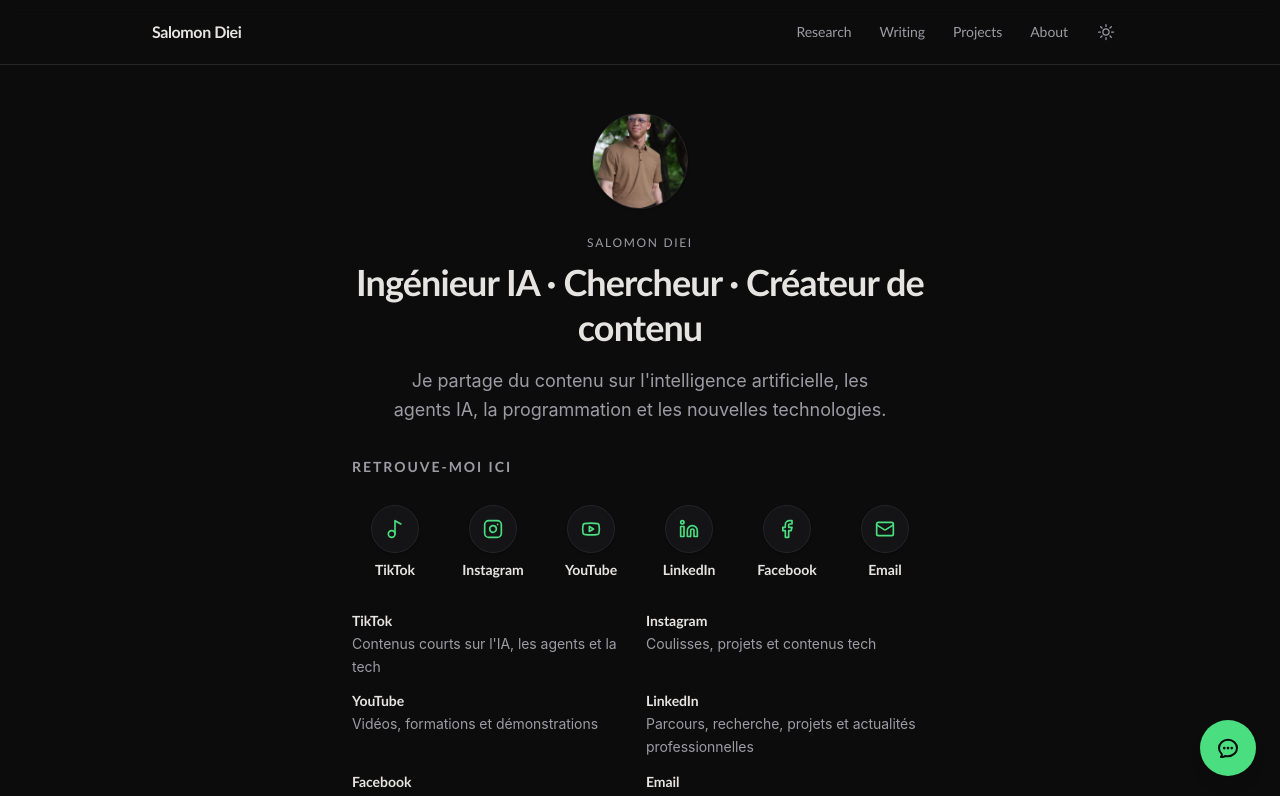
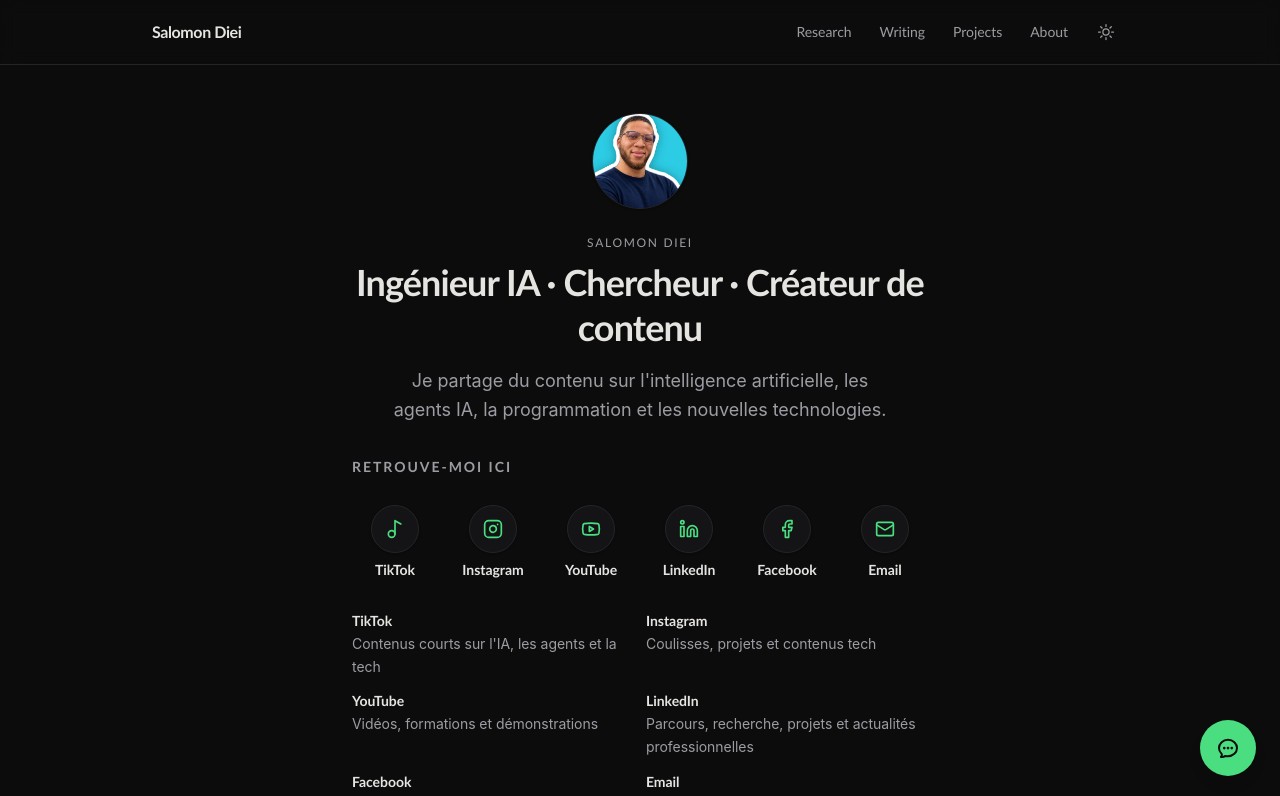
Before and after one commit to Salomondiei08/portfolio, a Next.js app: page /links in a window 1280 px wide. Shown: the top 796 px of the page. Built offline with nearby package versions, Linux system fonts and the light colour scheme.

Commit message:
Use social profile image on links page

```diff
--- a/src/app/links/page.tsx
+++ b/src/app/links/page.tsx
@@ -25,9 +25,9 @@
     type: "profile",
     images: [
       {
-        url: "https://salomondiei.com/images/salomon.JPG",
-        width: 1200,
-        height: 630,
+        url: "https://salomondiei.com/images/salomon-social-profile.jpg",
+        width: 720,
+        height: 720,
         alt: "Salomon Diei",
       },
     ],
@@ -37,7 +37,7 @@
     title: "Salomon Diei | Liens",
     description:
       "Retrouve Salomon Diei sur TikTok, Instagram, YouTube, LinkedIn, Facebook et email.",
-    images: ["https://salomondiei.com/images/salomon.JPG"],
+    images: ["https://salomondiei.com/images/salomon-social-profile.jpg"],
   },
 };
 
@@ -106,7 +106,7 @@
       <header className="flex flex-col items-center text-center">
         <div className="relative h-24 w-24 overflow-hidden rounded-full border border-border bg-secondary shadow-sm">
           <Image
-            src="/images/salomon.JPG"
+            src="/images/salomon-social-profile.jpg"
             alt="Salomon Diei"
             fill
             sizes="96px"
```
Also changed, not shown: public/images/salomon-social-profile.jpg (added).
